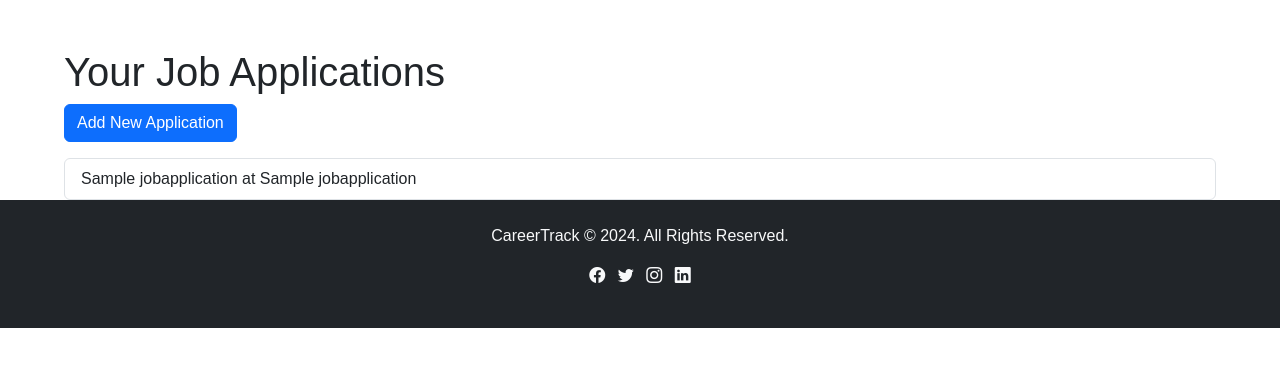
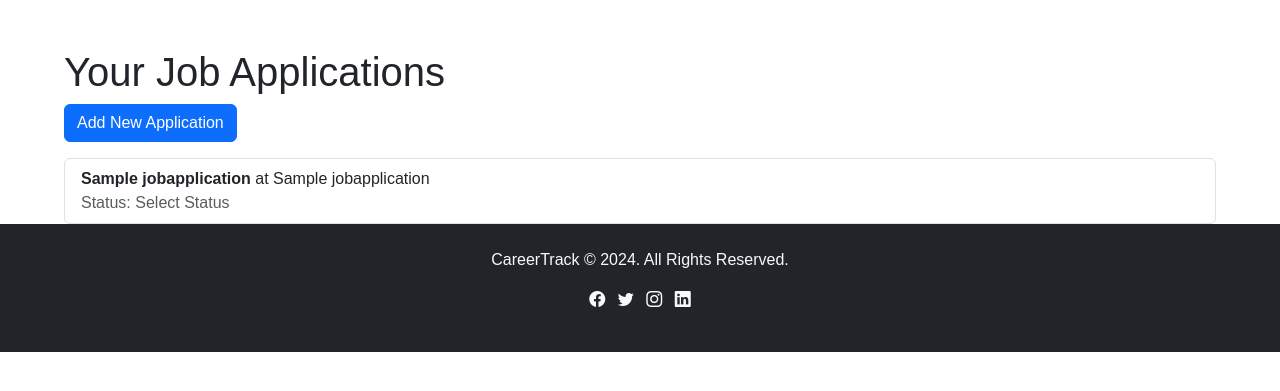
Before and after one commit to AshwiniTembhurne/career_track_project, a Django app: page /jobs/ in a window 1280 px wide. Shown: the part 56-447 px from the top of the page. Run offline with Django 4.2, Linux system fonts and the light colour scheme; a user stored in the database is signed in; tables that the repository leaves empty hold one stand-in row (values such as "Sample post").

Commit message:
error in Job application STATUS is resolved

```diff
--- a/career_track/settings.py
+++ b/career_track/settings.py
@@ -29,7 +29,7 @@ TEMPLATES_DIR = os.path.join(BASE_DIR, 'templates')
 SECRET_KEY = os.environ.get('SECRET_KEY')
 
 # SECURITY WARNING: don't run with debug turned on in production!
-DEBUG = True
+DEBUG = False
 
 ALLOWED_HOSTS = ['.codeinstitute-ide.net','.herokuapp.com',]
 CSRF_TRUSTED_ORIGINS = [
--- a/job_application/models.py
+++ b/job_application/models.py
@@ -11,12 +11,15 @@ class JobApplication(models.Model):
         ('OD', 'Offered'),
     ]
 
-    user = models.ForeignKey(settings.AUTH_USER_MODEL, on_delete=models.CASCADE)
     company_name = models.CharField(max_length=255)
     job_title = models.CharField(max_length=255)
     application_date = models.DateField()
     status = models.CharField(max_length=2, choices=STATUS_CHOICES, default='', blank=True)
     notes = models.TextField(blank=True, null=True)
+    user = models.ForeignKey(settings.AUTH_USER_MODEL, on_delete=models.CASCADE)
 
     def __str__(self):
         return self.job_title
+
+    def get_status_display(self):
+        return dict(self.STATUS_CHOICES).get(self.status, 'Unknown Status')
--- a/job_application/templates/job_application/application_details.html
+++ b/job_application/templates/job_application/application_details.html
@@ -4,7 +4,7 @@
 <div class="container mt-5">
     <h1>{{ application.job_title }} at {{ application.company_name }}</h1>
     <p><strong>Date Applied:</strong> {{ application.application_date }}</p>
-    <p><strong>Status:</strong> {{ application.status }}</p>
+    <p><strong>Status:</strong> {{ application.get_status_display }}</p>
     <p><strong>Notes:</strong> {{ application.notes }}</p>
     <a href="{% url 'edit_application' application.id %}" class="btn btn-primary">Edit</a>
     <form action="{% url 'delete_application' application.id %}" method="post" style="display:inline;">
--- a/job_application/templates/job_application/application_list.html
+++ b/job_application/templates/job_application/application_list.html
@@ -7,7 +7,8 @@
     <div class="list-group">
         {% for application in applications %}
             <a href="{% url 'application_details' application.id %}" class="list-group-item list-group-item-action">
-                {{ application.job_title }} at {{ application.company_name }}
+                <strong>{{ application.job_title }}</strong> at {{ application.company_name }}<br>
+                <span class="text-muted">Status: {{ application.get_status_display }}</span>
             </a>
         {% endfor %}
     </div>
```
